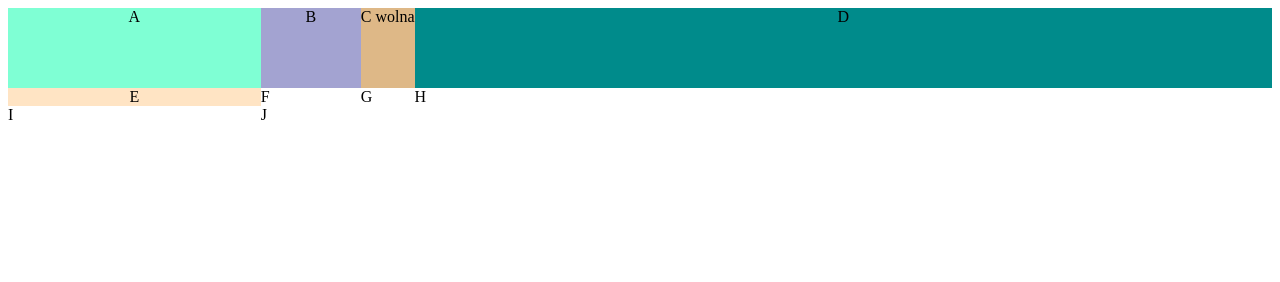
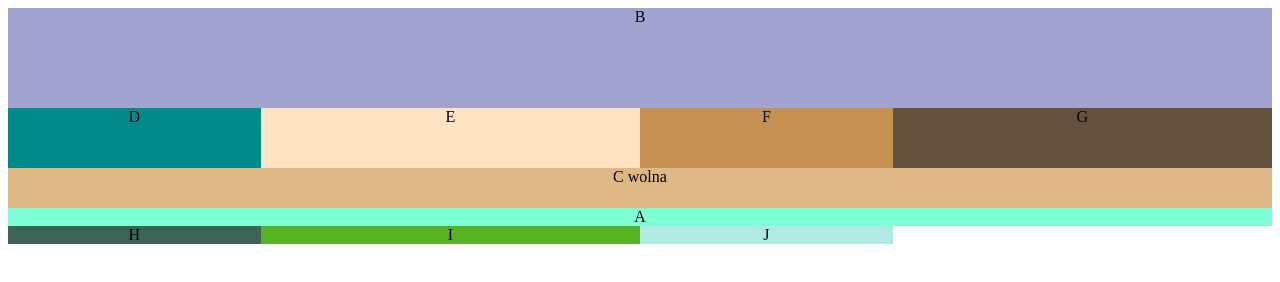
Before and after one commit to xxxmarxxx/grid-scss, a plain HTML site: page index.html in a window 1280 px wide. Drawn offline with Linux system fonts and the light colour scheme.

Commit message:
change grid

```diff
--- a/sass/main.scss
+++ b/sass/main.scss
@@ -1,18 +1,25 @@
 .grid{
   display: grid;
-  grid-template-columns: 20% 100px auto 1fr;
-  grid-template-rows: 5em auto;
+  grid-template-columns: 20% 1fr 20% 1fr;
+  grid-template-rows: 100px 60px 40px;
+
 }
 
 .e1{
+  grid-row: 4;
+  grid-column: 1/-1;
   text-align: center;
   background-color: aquamarine;
 }
 .e2{
+  grid-row: 1;
+  grid-column: 1/-1;
   text-align: center;
   background-color: rgb(163, 163, 209);
 }
 .e3{
+  grid-row: 3;
+  grid-column: 1/-1;
   text-align: center;
   background-color: burlywood;
 }
@@ -24,3 +31,23 @@
   text-align: center;
   background-color: bisque;
 }
+.e6{
+  text-align: center;
+  background-color: rgb(197, 145, 81);
+}
+.e7{
+  text-align: center;
+  background-color: rgb(99, 82, 61);
+}
+.e8{
+  text-align: center;
+  background-color: rgb(61, 99, 86);
+}
+.e9{
+  text-align: center;
+  background-color: rgb(87, 179, 34);
+}
+.e10{
+  text-align: center;
+  background-color: rgb(176, 232, 227);
+}
```
Also changed, not shown: css/main.css, 1 other file.
